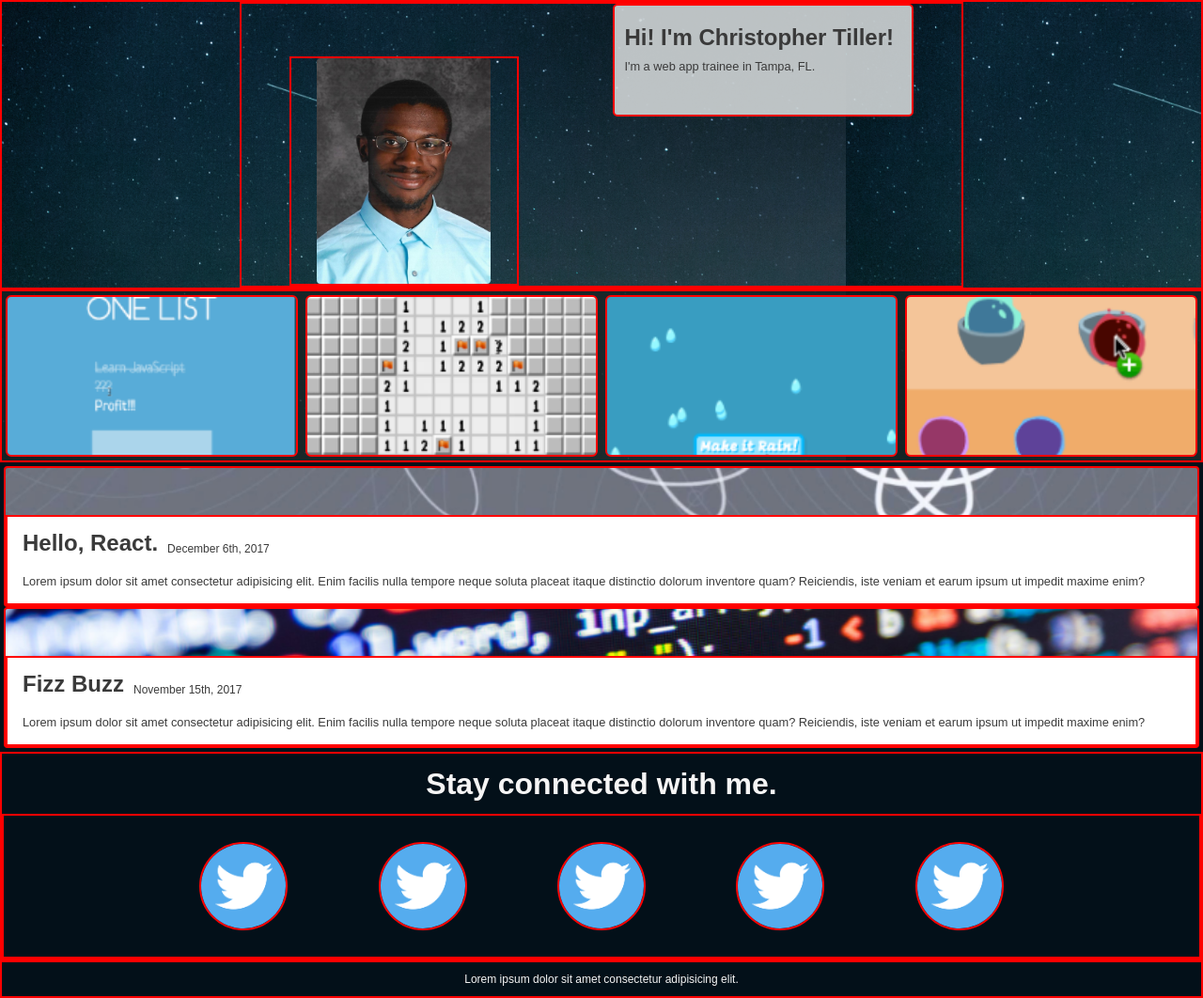
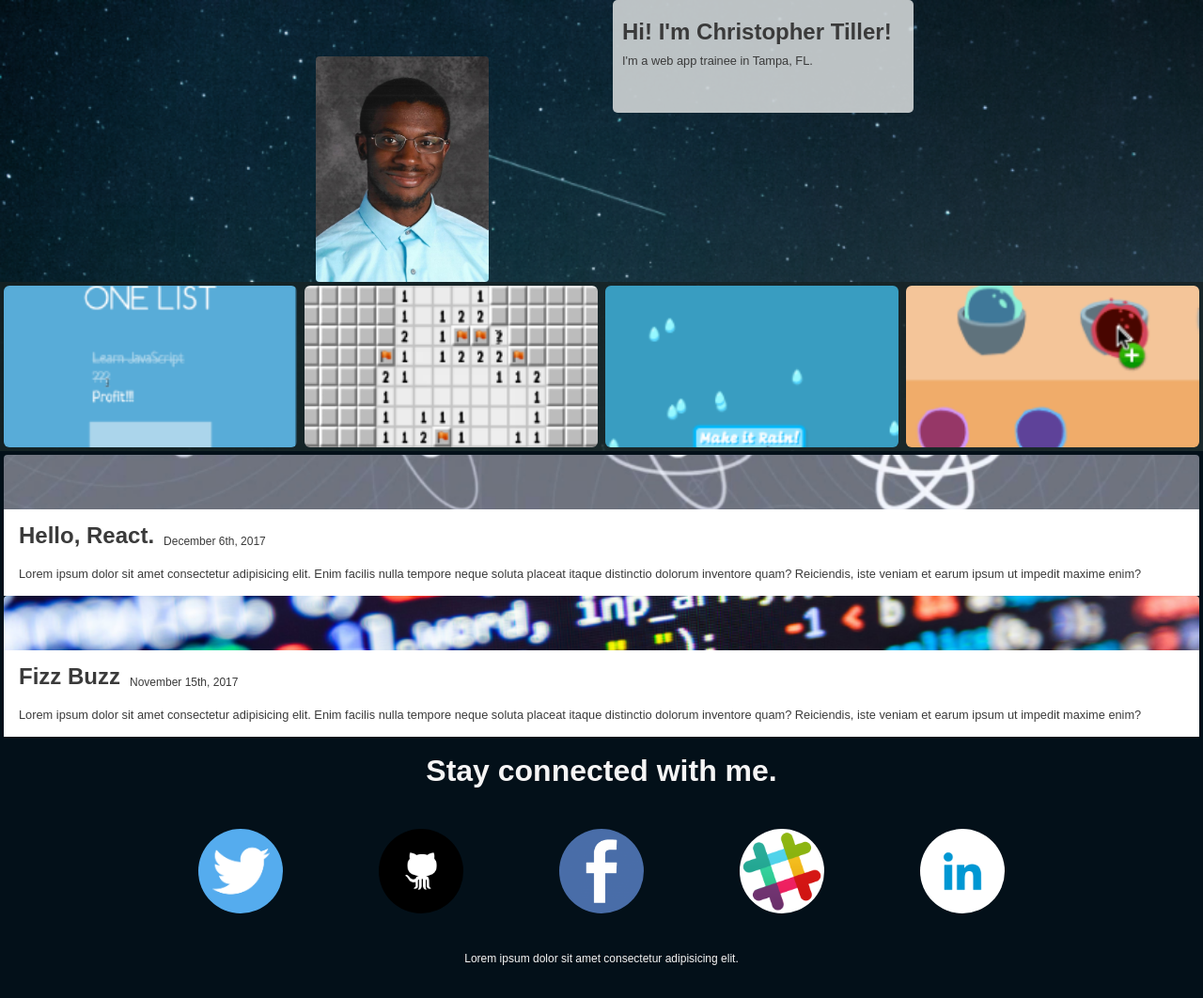
Before and after one commit to ctiller15/mock-portfolio, a website: page public/index.html in a window 1280 px wide. Shown: the whole page at 94% size. After the commit the page ends 1038 px from the top, so only its background shows below. Drawn offline with Linux system fonts and the light colour scheme.

Commit message:
add in social icon images

```diff
--- a/public/index.html
+++ b/public/index.html
@@ -79,19 +79,19 @@
 
         <section class="icons">
           <section class="social-icon">
-            <img src="./assets/images/twitter.png">
+
           </section>
           <section class="social-icon">
-            <img src="./assets/images/twitter.png">
+
           </section>
           <section class="social-icon">
-            <img src="./assets/images/twitter.png">
+
           </section>
           <section class="social-icon">
-            <img src="./assets/images/twitter.png">
+
           </section>
           <section class="social-icon">
-            <img src="./assets/images/twitter.png">
+
           </section>
         </section>
 
--- a/public/screen.css
+++ b/public/screen.css
@@ -25,7 +25,7 @@ body section, body footer {
 }
 
 body section section, body footer section {
-  border: 2px solid red;
+  /* border: 2px solid red; */
 }
 
 /* Start hero styles here. */
@@ -36,6 +36,8 @@ body section section, body footer section {
   display: flex;
   flex-direction: column;
   background: url("./assets/backgrounds/space.png");
+  background-repeat: no-repeat;
+  background-size: cover;
 }
 
 .me-info {
@@ -227,6 +229,31 @@ body section section, body footer section {
   max-width: 100%;
 }
 
+.social-icon:nth-child(1) {
+  background: url("./assets/images/twitter.png") center center;
+  background-size: cover;
+}
+
+.social-icon:nth-child(2) {
+  background: url("./assets/images/github_logo_large_round.png") center center;
+  background-size: 110px 110px;
+}
+
+.social-icon:nth-child(3) {
+  background: url("./assets/images/facebook_icon.png") center center;
+  background-size: cover;
+}
+
+.social-icon:nth-child(4) {
+  background: url("./assets/images/slack_alt.png"), white center center;
+  background-size: cover;
+}
+
+.social-icon:nth-child(5) {
+  background: url("./assets/images/linkedIn.png"), white center center;
+  background-size: cover;
+}
+
 .attribution {
   flex-basis: 30px;
   font-size: 12px;
@@ -337,7 +364,7 @@ body section section, body footer section {
   }
 
   .portfolio-projects {
-    flex-basis: 60px;
+    flex-basis: 140px;
     padding: 0 250px;
   }
 
@@ -357,4 +384,8 @@ body section section, body footer section {
   .social {
     flex-basis: unset;
   }
+
+  .icons {
+    padding: 0 30%;
+  }
 }
```
Also changed, not shown: public/assets/images/Github_Large.png (added), public/assets/images/facebook_icon.png (added), public/assets/images/github-logo.png (added), public/assets/images/github_edited.png (added), public/assets/images/github_logo.svg (added), public/assets/images/github_logo_large_round.png (added), public/assets/images/if_github_291716.png (added), public/assets/images/linkedIn.png (added), public/assets/images/slack_alt.png (added).
